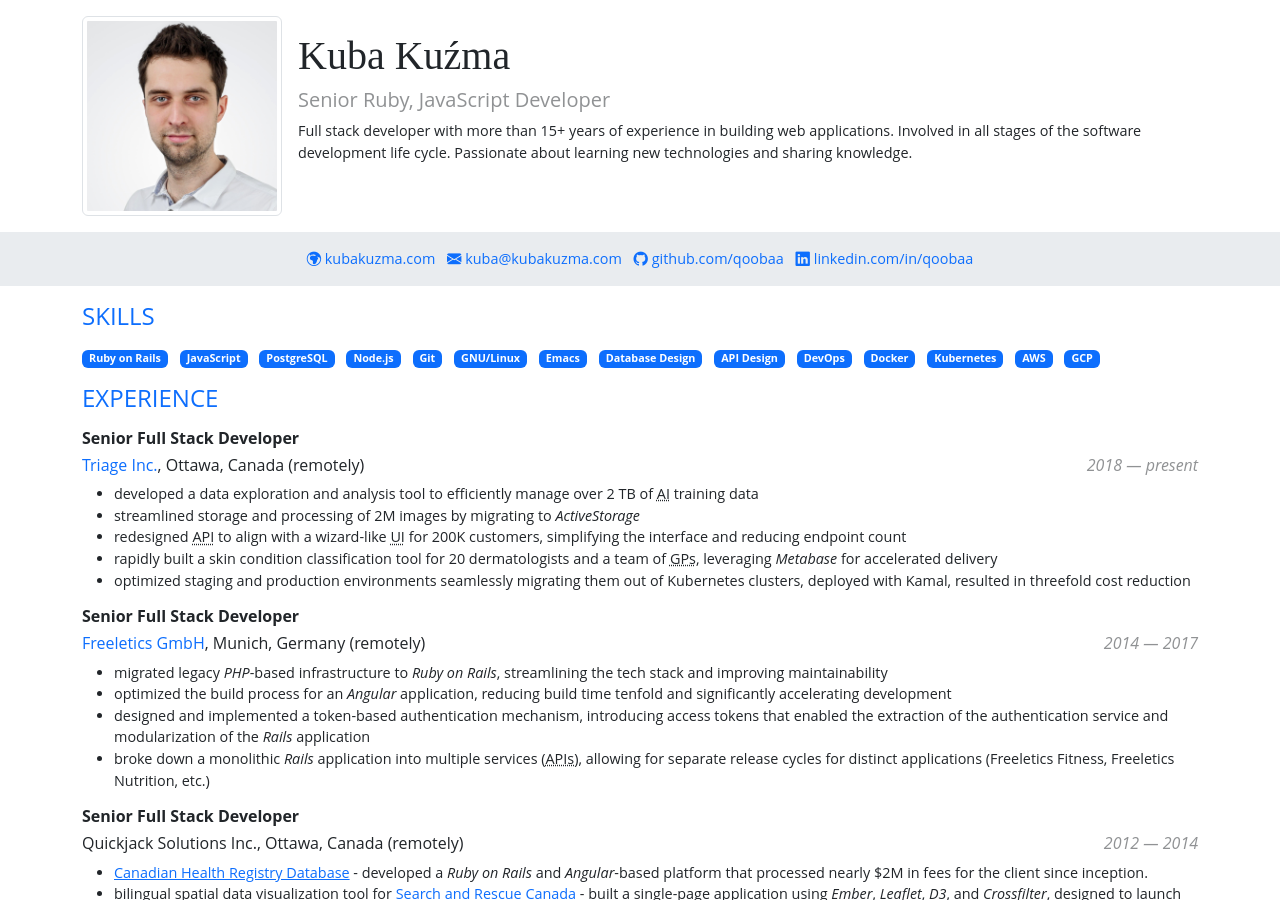
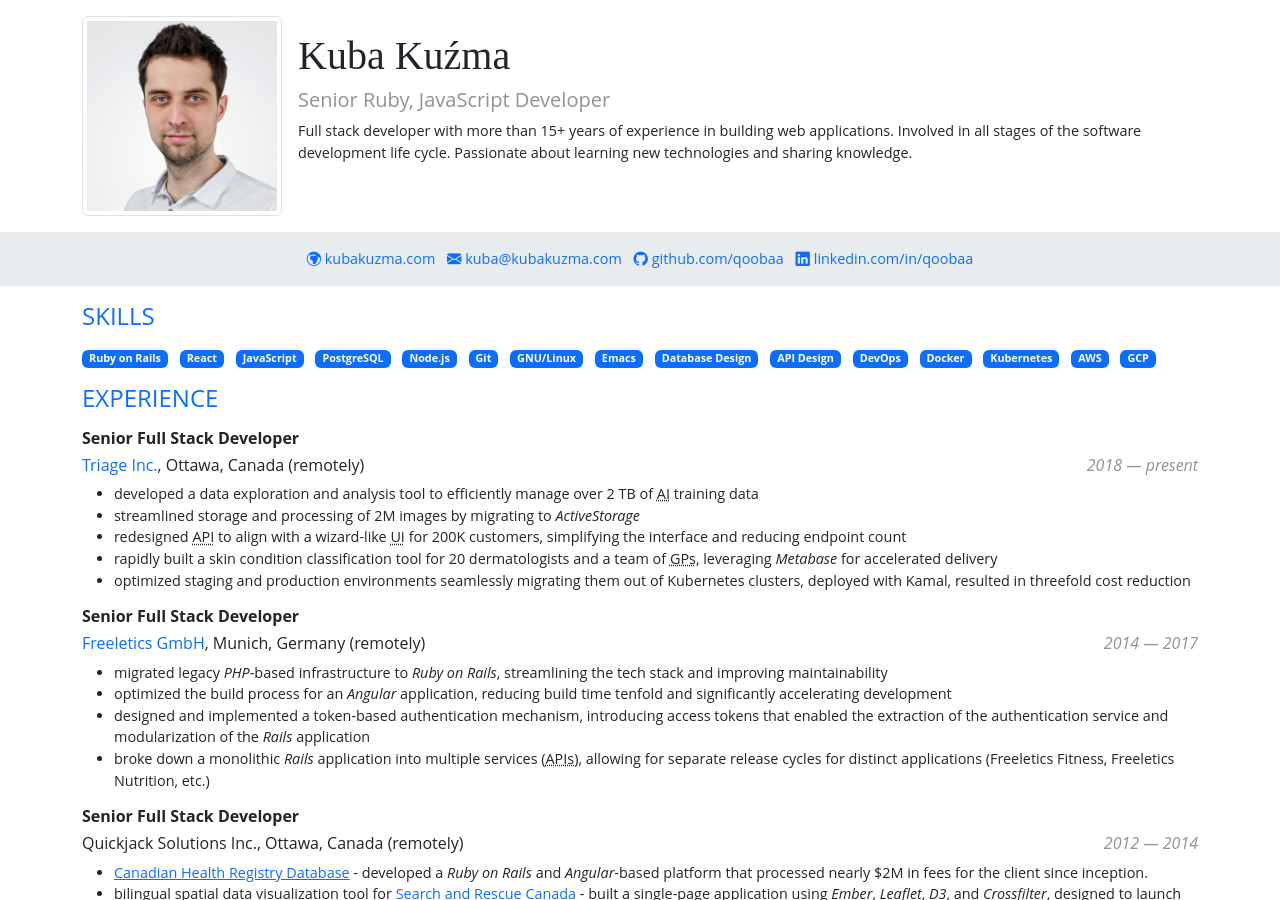
Before and after one commit to qoobaa/qoobaa.github.io, a Jekyll site: the page cv.html, which Jekyll copies as it is, in a window 1280 px wide and 900 px high. Built offline with Jekyll 4.4.1, drawn with Linux system fonts in a browser that asks for light colours; some web fonts are replaced.

Commit message:
add react

```diff
--- a/cv.html
+++ b/cv.html
@@ -55,6 +55,7 @@
   <h2 class="my-3 text-primary fs-4 text-uppercase">Skills</h2>
   <ul class="list-inline">
     <li class="list-inline-item badge bg-primary">Ruby on Rails</li>
+    <li class="list-inline-item badge bg-primary">React</li>
     <li class="list-inline-item badge bg-primary">JavaScript</li>
     <li class="list-inline-item badge bg-primary">PostgreSQL</li>
     <li class="list-inline-item badge bg-primary">Node.js</li>
```
